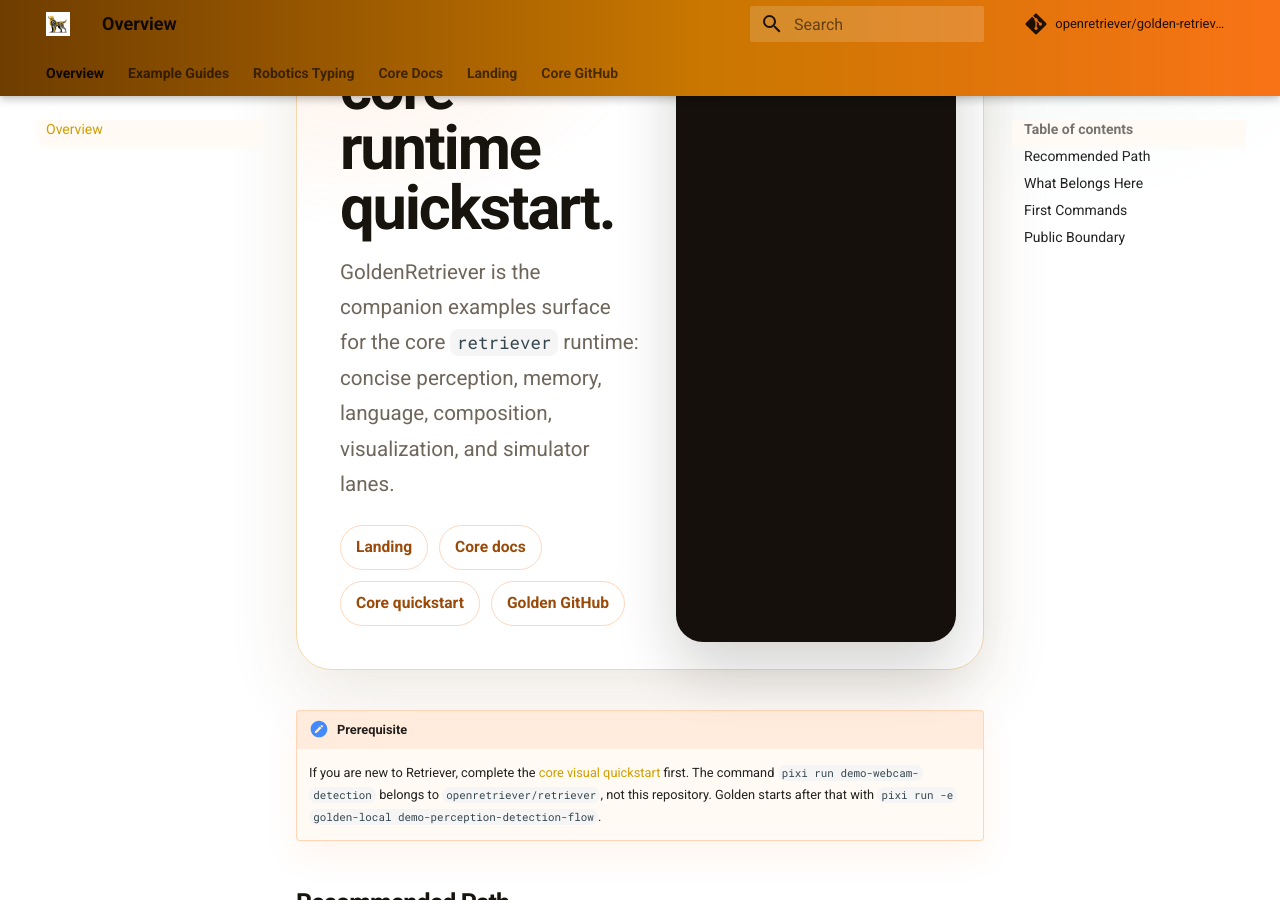
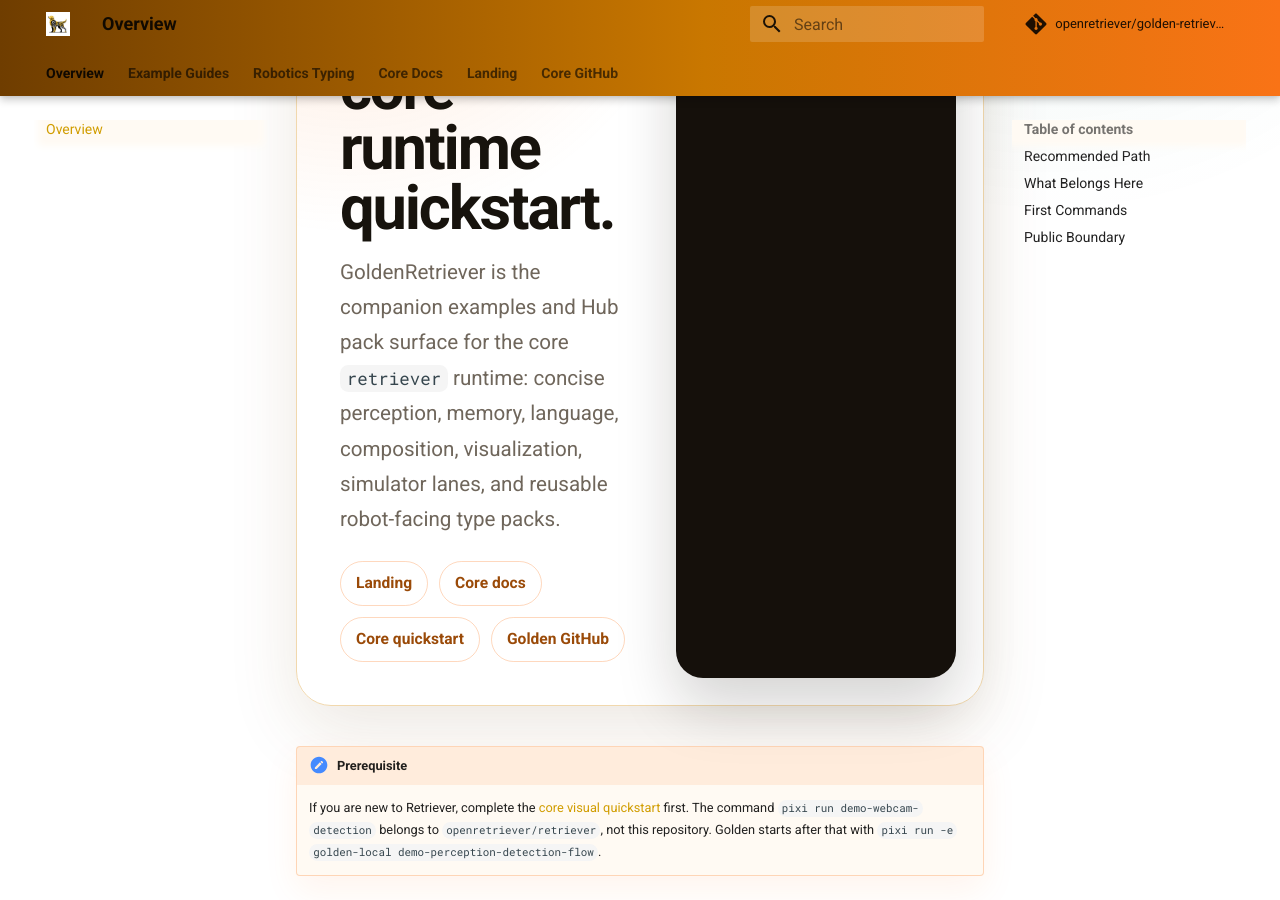
Before and after one commit to openretriever/golden-retriever, an MkDocs documentation site: the page built from docs/README.md, in a window 1280 px wide and 900 px high, scrolled down 513 px. Built offline with MkDocs 1.6.1 and Material for MkDocs 9.7.7, drawn with Linux system fonts in a browser that asks for light colours; comment, search, counter and statistics services are not loaded; some of the changed text lies outside the part shown.

Commit message:
docs(release): make Golden Hub path explicit

```diff
--- a/docs/README.md
+++ b/docs/README.md
@@ -4,7 +4,7 @@
   <div class="gr-hero-copy">
     <p class="gr-eyebrow">Applied examples for Retriever</p>
     <h1>Run robot-facing examples after the core runtime quickstart.</h1>
-    <p class="gr-lede">GoldenRetriever is the companion examples surface for the core <code>retriever</code> runtime: concise perception, memory, language, composition, visualization, and simulator lanes.</p>
+    <p class="gr-lede">GoldenRetriever is the companion examples and Hub pack surface for the core <code>retriever</code> runtime: concise perception, memory, language, composition, visualization, simulator lanes, and reusable robot-facing type packs.</p>
     <div class="gr-route-pills">
       <a href="https://openretriever.org/">Landing</a>
       <a href="https://openretriever-docs.pages.dev/">Core docs</a>
@@ -109,5 +109,6 @@
 
 - Core runtime API details belong in `openretriever/retriever`.
 - GoldenRetriever carries examples, tutorials, notebooks, robotics typing, and integration lanes.
+- Reusable Golden payloads should be loaded as Retriever Hub packs; a separate Golden PyPI package is not part of the first public launch path.
 - Heavy optional examples should stay clearly optional and mock-first where possible.
 - Removed or stale experimental prototypes should not be presented as the main path.
--- a/pyproject.toml
+++ b/pyproject.toml
@@ -31,6 +31,8 @@
     "/experiments/*/results",
 ]
 
+# Local/future wheel metadata only. The first public launch distributes Golden
+# examples and type packs through Retriever Hub, not as a separate PyPI product.
 [project]
 name = "retriever-golden"
 version = "0.0.0"
```
Also changed, not shown: AGENTS.md (+3 -3 lines), RELEASE.md (+1 -1 lines), 1 other file.
